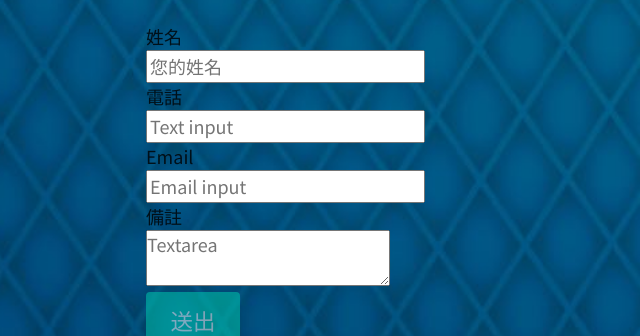
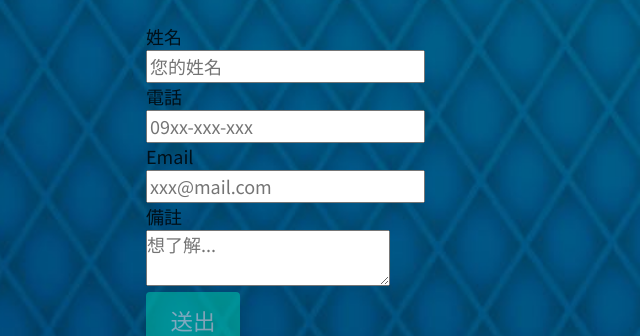
Before and after one commit to UniH/leona, a Gatsby site: page / in a window 1280 px wide. Shown: the part 4050-4386 px from the top of the page, 0-640 px from the left. Built offline with nearby package versions, Linux system fonts and the light colour scheme; Gatsby itself is replaced by a stand-in of ours; a web font is replaced by a local one.

Commit message:
placeholder

```diff
--- a/src/pages/index.js
+++ b/src/pages/index.js
@@ -221,7 +221,7 @@
             <input
               className="input"
               type="text"
-              placeholder="Text input"
+              placeholder="09xx-xxx-xxx"
               value={phone}
               onChange={handlePhoneChange}
             />
@@ -235,7 +235,7 @@
             <input
               className="input"
               type="email"
-              placeholder="Email input"
+              placeholder="xxx@mail.com"
               value={mail}
               onChange={handleMailChange}
             />
@@ -248,7 +248,7 @@
           <div className="control">
             <textarea
               className="textarea"
-              placeholder="Textarea"
+              placeholder="想了解..."
               value={remarks}
               onChange={handleRemarksChange}
             />
```
